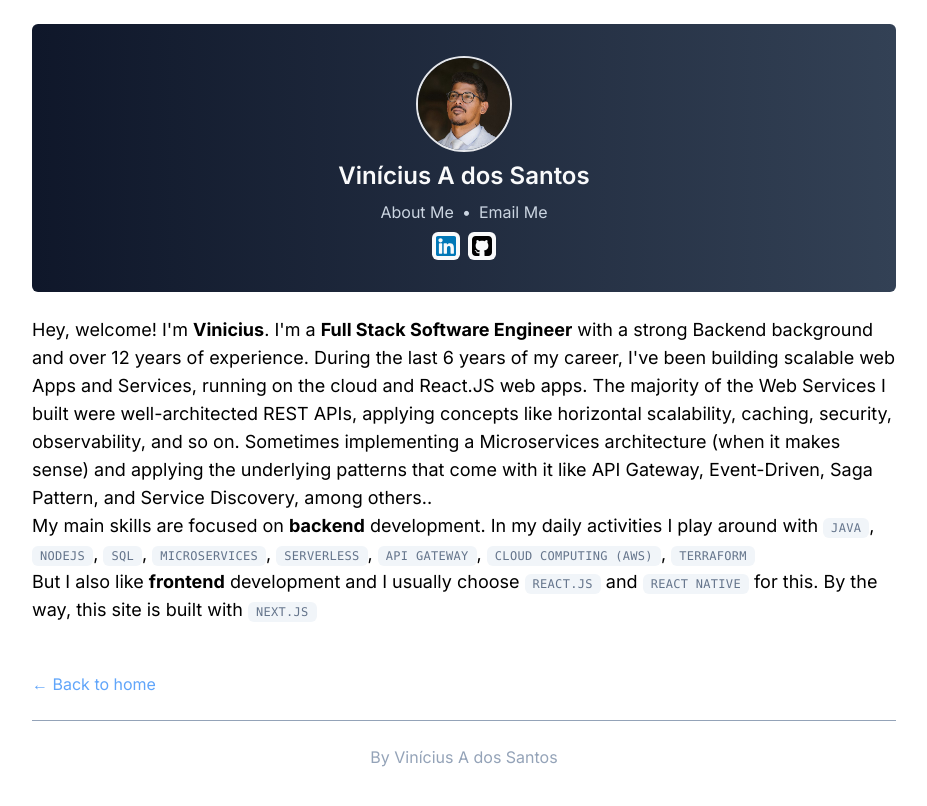
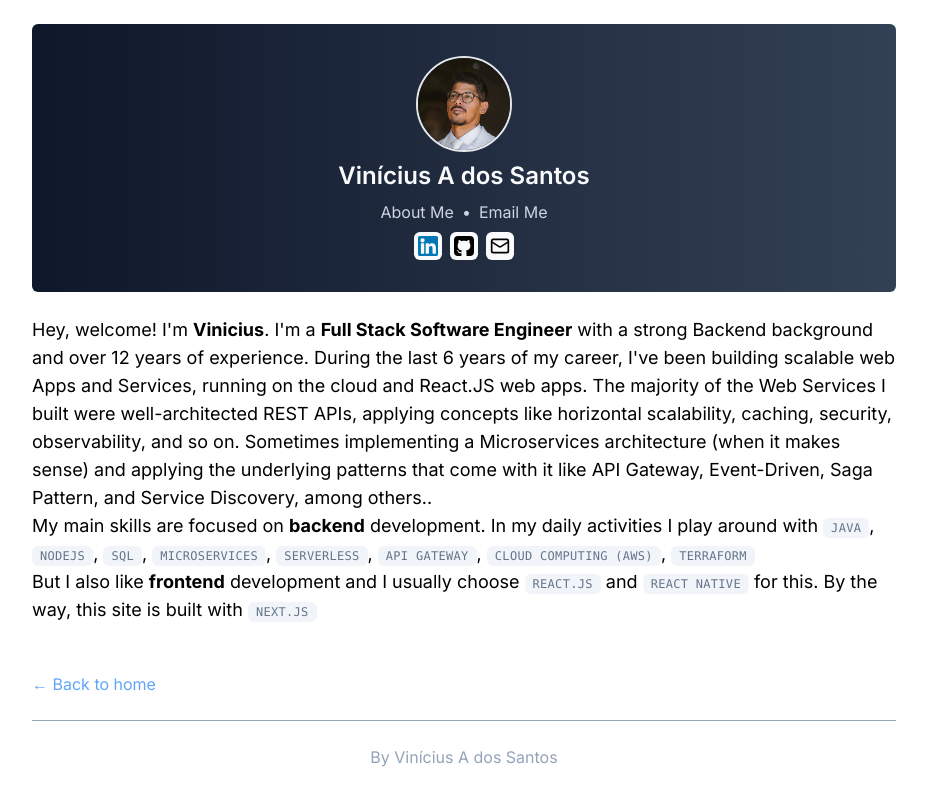
Before and after one commit to viniciusvasti/my-personal-website, a Next.js app: page /about-me in a window 1280 px wide. Shown: the top 806 px of the page, without its empty margins (176-1103 px from the left). Built offline with nearby package versions, Linux system fonts and the light colour scheme.

Commit message:
Add email contact link to header

```diff
--- a/components/header.jsx
+++ b/components/header.jsx
@@ -76,6 +76,12 @@ const Header = ({ home }) => {
                     url="https://github.com/viniciusvasti/"
                     size={home ? 32 : 20}
                 />
+                <SocialLink
+                    img="/images/email.svg"
+                    imgAlt="Email"
+                    url="mailto:vinicius.vas.ti+from-blog@gmail.com"
+                    size={home ? 32 : 20}
+                />
             </div>
         </header>
     );
```
Also changed, not shown: public/images/email.svg (added).
